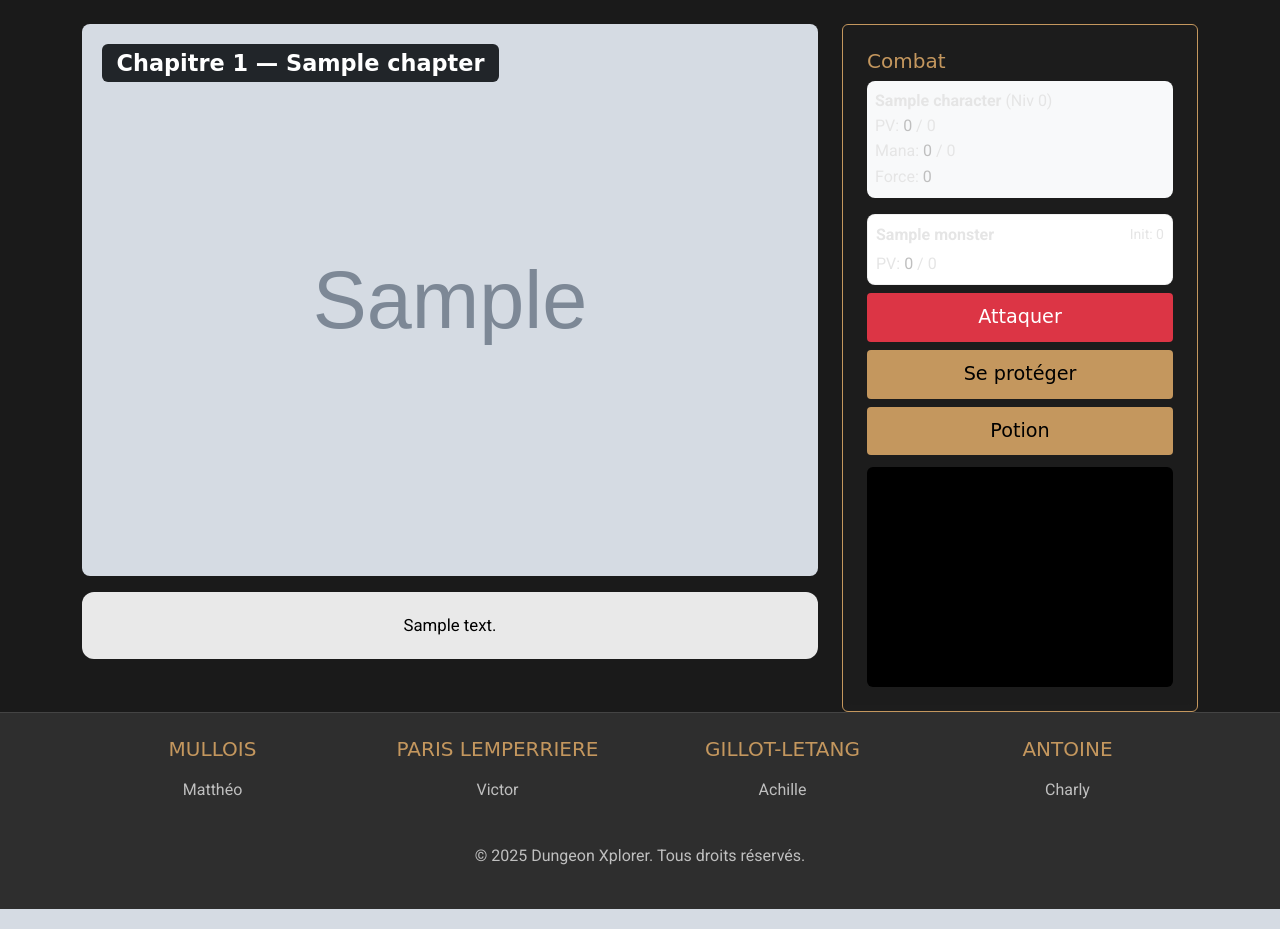
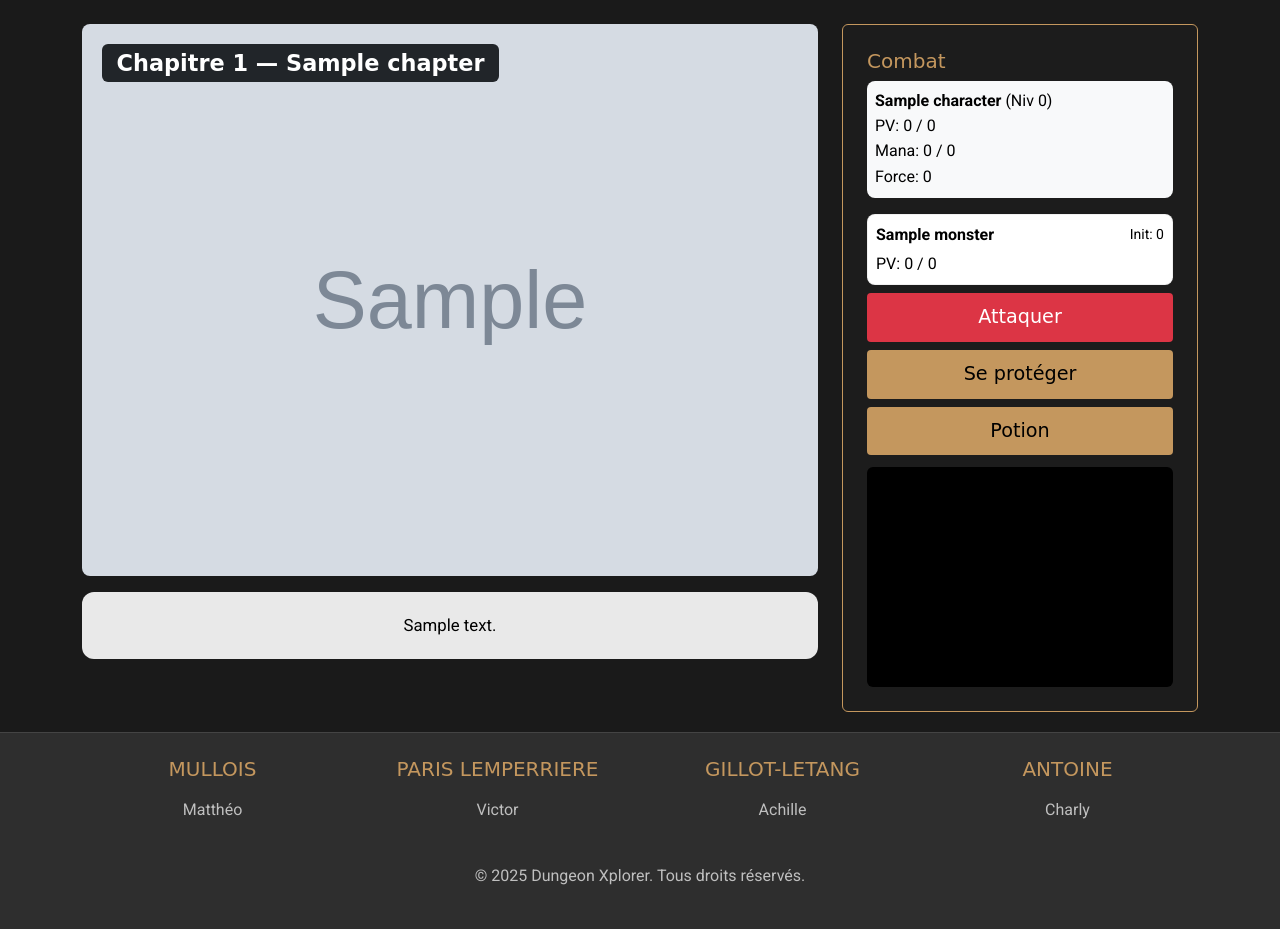
Before and after one commit to Charlou64/DungeonXplorer, a PHP site: the page made by views/chapter.php in a window 1280 px wide. Shown: the part 80-1009 px from the top of the page. Run offline with PHP 8.4, Linux system fonts and the light colour scheme; the visitor is signed in with stand-in values (Sample User, id 1); tables that the repository leaves empty hold one stand-in row (values such as "Sample post"); the template is opened without the code that fills it: most values are stand-ins (such as "Sample title", 1, 10 or a date in 2020); grey boxes marked "Sample" are stand-in pictures; some web fonts are replaced.

Commit message:
[STYLE][FIX] Réglage texte zone combat

```diff
--- a/views/chapter.php
+++ b/views/chapter.php
@@ -37,19 +37,19 @@ $monsters = $chapter->getMonsters();
 
         <div class="col-lg-4">
             <?php if (!empty($monsters)): ?>
-                <div class="card p-2" id="combat-panel" data-chapter-id="<?php echo (int)$chapter->getId(); ?>">
+                <div class="card p-2" id="combat-panel" style="margin-bottom : 20px;" data-chapter-id="<?php echo (int)$chapter->getId(); ?>">
                     <div class="card-body"
                          data-victory-href="<?php echo htmlspecialchars($victoryHref, ENT_QUOTES, 'UTF-8'); ?>"
                          data-defeat-href="<?php echo htmlspecialchars($defeatHref, ENT_QUOTES, 'UTF-8'); ?>">
                          <h5 class="card-title">Combat</h5>
 
                         <!-- joueur -->
-                        <div id="player-card" class="mb-3 p-2" style="border-radius:8px;background:#f8f9fa;">
+                        <div id="player-card" class="mb-3 p-2" style="border-radius:8px;background:#f8f9fa;color:black;">
                             <?php if ($character): ?>
                                 <div><strong><?php echo htmlspecialchars($character->getName()); ?></strong> (Niv <?php echo (int)$character->getCurrentLevel(); ?>)</div>
-                                <div>PV: <span id="player-hp"><?php echo (int)$character->getPv(); ?></span> / <?php echo (int)$character->getPv(); ?></div>
-                                <div>Mana: <span id="player-mana"><?php echo (int)$character->getMana(); ?></span> / <?php echo (int)$character->getMana(); ?></div>
-                                <div>Force: <span id="player-str"><?php echo (int)$character->getStrength(); ?></span></div>
+                                <div>PV: <span id="player-hp" style="color:black;"><?php echo (int)$character->getPv(); ?></span> / <?php echo (int)$character->getPv(); ?></div>
+                                <div>Mana: <span id="player-mana" style="color:black;"><?php echo (int)$character->getMana(); ?></span> / <?php echo (int)$character->getMana(); ?></div>
+                                <div>Force: <span id="player-str" style="color:black;"><?php echo (int)$character->getStrength(); ?></span></div>
                                 <input type="hidden" id="player-id" value="<?php echo (int)$character->getId(); ?>">
                             <?php else: ?>
                                 <div class="text-danger">Aucun personnage sélectionné. Utilisez "Continuer l'aventure" depuis la liste pour choisir un personnage.</div>
@@ -57,7 +57,7 @@ $monsters = $chapter->getMonsters();
                         </div>
 
                         <!-- monstres -->
-                        <div id="monsters-list" class="mb-2">
+                        <div id="monsters-list" class="mb-2" style="color:black;">
                             <?php foreach ($monsters as $i => $m): ?>
                                 <div class="mb-2 p-2 monster-row" data-index="<?php echo $i; ?>"
                                      data-id="<?php echo (int)$m->getId(); ?>"
@@ -70,7 +70,7 @@ $monsters = $chapter->getMonsters();
                                         <strong><?php echo htmlspecialchars($m->getName()); ?></strong>
                                         <small>Init: <?php echo (int)$m->getInitiative(); ?></small>
                                     </div>
-                                    <div class="mt-1">PV: <span class="monster-hp"><?php echo (int)$m->getPv(); ?></span> / <?php echo (int)$m->getPv(); ?></div>
+                                    <div class="mt-1">PV: <span class="monster-hp" style="color:black;"><?php echo (int)$m->getPv(); ?></span> / <?php echo (int)$m->getPv(); ?></div>
                                 </div>
                             <?php endforeach; ?>
                         </div>
```
